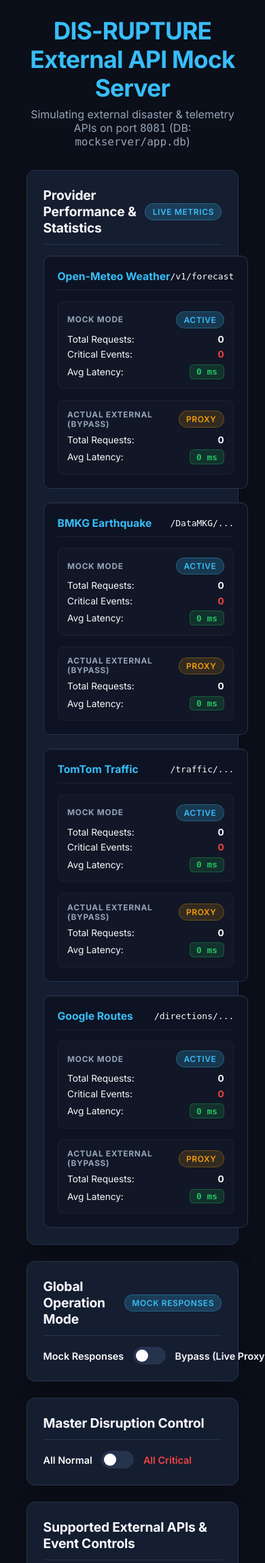
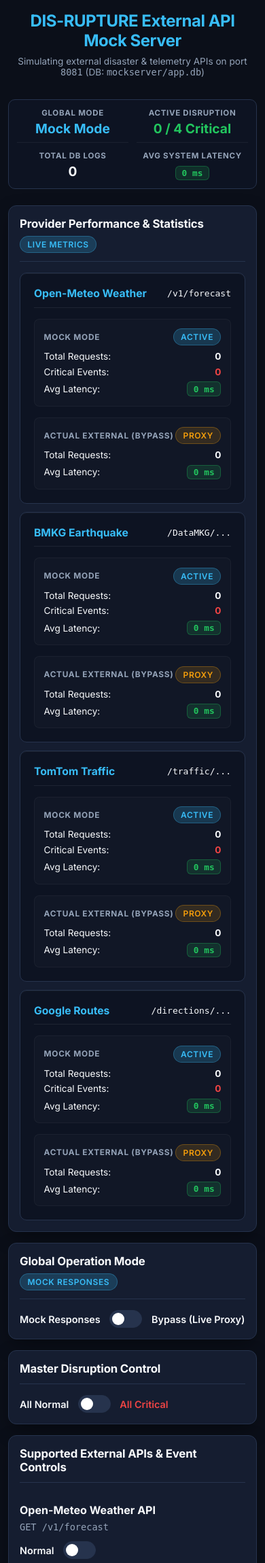
Before and after one commit to fram0007-collab/Taichi-no-kaze, a FastAPI app: page / in a window 390 px wide; the page is wider, and only the part inside the window is pictured. Shown: the top 2299 px of that part at 68% size. Run offline with FastAPI, Linux system fonts and the light colour scheme; data that the repository does not hold is empty.

Commit message:
feat: add helicopter summary view banner and hide detailed traffic logs on mobile view

```diff
--- a/mockserver/templates/index.html
+++ b/mockserver/templates/index.html
@@ -191,18 +191,45 @@
             border: 1px solid rgba(239, 68, 68, 0.3);
         }
 
-        /* ── Statistics Cards Grid (Wide Responsive Layout) ── */
+        /* ── Helicopter View Summary Banner ── */
+        .helicopter-bar {
+            display: grid;
+            grid-template-columns: repeat(4, 1fr);
+            gap: 1rem;
+            background: #0d1322;
+            border: 1px solid var(--border);
+            border-radius: 10px;
+            padding: 1rem;
+            margin-bottom: 1.5rem;
+        }
+        .helicopter-item {
+            display: flex;
+            flex-direction: column;
+            align-items: center;
+            text-align: center;
+            border-right: 1px solid rgba(255,255,255,0.06);
+            padding: 0 0.5rem;
+        }
+        .helicopter-item:last-child { border-right: none; }
+        .helicopter-title {
+            font-size: 0.72rem;
+            text-transform: uppercase;
+            letter-spacing: 0.06em;
+            color: var(--muted);
+            font-weight: 700;
+            margin-bottom: 0.25rem;
+        }
+        .helicopter-val {
+            font-size: 1.2rem;
+            font-weight: 700;
+        }
+
+        /* ── Statistics Cards Grid ── */
         .stats-grid {
             display: grid;
             grid-template-columns: repeat(4, 1fr);
             gap: 1.25rem;
             margin-top: 1rem;
-        }
-        @media (max-width: 1200px) {
-            .stats-grid { grid-template-columns: repeat(2, 1fr); }
-        }
-        @media (max-width: 640px) {
-            .stats-grid { grid-template-columns: 1fr; }
         }
 
         .provider-card {
@@ -267,7 +294,7 @@
         .service-info h3 { margin: 0 0 0.25rem 0; font-size: 1rem; }
         .service-info code { color: var(--muted); font-size: 0.85rem; }
 
-        /* ── Scrollable Table Inspector (Wide Desktop Table) ── */
+        /* ── Scrollable Table Inspector ── */
         .table-scroll-container {
             max-height: 480px;
             overflow-y: auto;
@@ -325,9 +352,6 @@
             padding: 1.25rem;
             border-bottom: 1px solid var(--border);
         }
-        @media (max-width: 900px) {
-            .panels-grid { grid-template-columns: 1fr; }
-        }
         .inspector-panel {
             background: #0d1322;
             border: 1px solid var(--border);
@@ -375,6 +399,40 @@
             padding-top: 0.75rem;
             border-top: 1px solid var(--border);
         }
+
+        /* ── Mobile View Optimization: Hide Traffic Logs Panel ── */
+        @media (max-width: 768px) {
+            body { padding: 1rem 0.75rem; }
+            .container { width: 100%; }
+            .header h1 { font-size: 1.5rem; }
+            .header p { font-size: 0.85rem; }
+
+            .helicopter-bar {
+                grid-template-columns: repeat(2, 1fr);
+                gap: 0.75rem;
+                padding: 0.75rem;
+            }
+            .helicopter-item {
+                border-right: none;
+                border-bottom: 1px solid rgba(255,255,255,0.06);
+                padding-bottom: 0.5rem;
+            }
+            .helicopter-item:nth-child(3), .helicopter-item:nth-child(4) {
+                border-bottom: none;
+                padding-bottom: 0;
+            }
+
+            .stats-grid { grid-template-columns: 1fr; gap: 0.75rem; }
+            .card { padding: 1rem; margin-bottom: 1rem; }
+            .card h2 { font-size: 1.05rem; flex-direction: column; align-items: flex-start; gap: 0.5rem; }
+
+            .service-row { flex-direction: column; align-items: flex-start; gap: 0.75rem; }
+
+            /* HIDE DETAILED TRAFFIC LOGS TABLE PANELS ON MOBILE VIEW ONLY */
+            .card-log-panel {
+                display: none !important;
+            }
+        }
     </style>
 </head>
 <body>
@@ -384,7 +442,27 @@
             <p>Simulating external disaster & telemetry APIs on port <code>8081</code> (DB: <code>mockserver/app.db</code>)</p>
         </div>
 
-        <!-- 1. STATISTICS CARDS (Card Style with Color Coded Latencies) -->
+        <!-- HELICOPTER VIEW SUMMARY BANNER -->
+        <div class="helicopter-bar">
+            <div class="helicopter-item">
+                <span class="helicopter-title">Global Mode</span>
+                <span id="heli-mode" class="helicopter-val" style="color: var(--accent);">Mock Mode</span>
+            </div>
+            <div class="helicopter-item">
+                <span class="helicopter-title">Active Disruption</span>
+                <span id="heli-critical" class="helicopter-val" style="color: var(--success);">0 / 4 Critical</span>
+            </div>
+            <div class="helicopter-item">
+                <span class="helicopter-title">Total DB Logs</span>
+                <span id="heli-total" class="helicopter-val">0</span>
+            </div>
+            <div class="helicopter-item">
+                <span class="helicopter-title">Avg System Latency</span>
+                <span id="heli-latency" class="helicopter-val"><span class="latency-pill latency-fast">0 ms</span></span>
+            </div>
+        </div>
+
+        <!-- 1. STATISTICS CARDS (Big Picture Statistics) -->
         <div class="card">
             <h2>
                 <span>Provider Performance & Statistics</span>
@@ -594,8 +672,8 @@
             </div>
         </div>
 
-        <!-- PANEL 1: LIVE DEBUG STREAM (In-Memory) -->
-        <div class="card">
+        <!-- PANEL 1: LIVE DEBUG STREAM (Hidden on Mobile) -->
+        <div class="card card-log-panel">
             <h2>
                 <span>Live HTTP Request Stream (In-Memory Debugger)</span>
                 <div class="flex-group">
@@ -641,8 +719,8 @@
             </div>
         </div>
 
-        <!-- PANEL 2: PERSISTENT SQLITE DATABASE QUERY HISTORY -->
-        <div class="card">
+        <!-- PANEL 2: PERSISTENT SQLITE DATABASE QUERY HISTORY (Hidden on Mobile) -->
+        <div class="card card-log-panel">
             <h2>
                 <span>SQLite Persistent Query History (<code>mockserver/app.db</code>)</span>
                 <div class="flex-group">
@@ -765,6 +843,10 @@
         }
 
         function renderStats(stats) {
+            let grandTotal = 0;
+            let sumLatency = 0;
+            let latencyCount = 0;
+
             for (const [svc, data] of Object.entries(stats)) {
                 // Mock
                 const mTotal = document.getElementById(`stat-${svc}-mock-total`);
@@ -774,12 +856,29 @@
                 if (mCrit) mCrit.innerText = data.mock.critical;
                 if (mLatContainer) mLatContainer.innerHTML = getLatencyPillHtml(data.mock.avg_latency_ms);
 
+                grandTotal += data.mock.total;
+                if (data.mock.avg_latency_ms > 0) {
+                    sumLatency += data.mock.avg_latency_ms * data.mock.total;
+                    latencyCount += data.mock.total;
+                }
+
                 // Bypass
                 const bTotal = document.getElementById(`stat-${svc}-bypass-total`);
                 const bLatContainer = document.getElementById(`stat-${svc}-bypass-lat-container`);
                 if (bTotal) bTotal.innerText = data.bypass.total;
                 if (bLatContainer) bLatContainer.innerHTML = getLatencyPillHtml(data.bypass.avg_latency_ms);
+
+                grandTotal += data.bypass.total;
+                if (data.bypass.avg_latency_ms > 0) {
+                    sumLatency += data.bypass.avg_latency_ms * data.bypass.total;
+                    latencyCount += data.bypass.total;
+                }
             }
+
+            // Update Helicopter View Summary Stats
+            document.getElementById('heli-total').innerText = grandTotal;
+            const overallAvg = latencyCount > 0 ? Math.round(sumLatency / latencyCount) : 0;
+            document.getElementById('heli-latency').innerHTML = getLatencyPillHtml(overallAvg);
         }
 
         function renderState() {
@@ -788,6 +887,13 @@
             document.getElementById('modeBadge').innerText = isMock ? 'Mock Responses' : 'Bypass (Proxy)';
 
             document.getElementById('modeSwitch').checked = !isMock;
+
+            // Helicopter View Mode Update
+            const heliMode = document.getElementById('heli-mode');
+            if (heliMode) {
+                heliMode.innerText = isMock ? 'Mock Mode' : 'Bypass (Proxy)';
+                heliMode.style.color = isMock ? 'var(--accent)' : 'var(--warning)';
+            }
 
             // Handle Disabling Disruption Controls when in Bypass Mode
             const isBypass = !isMock;
@@ -808,9 +914,11 @@
             document.getElementById('masterSwitch').disabled = isBypass;
             document.getElementById('masterSwitch').checked = currentState.global_critical;
 
+            let activeCriticalCount = 0;
             for (const [service, data] of Object.entries(currentState.services)) {
                 const sw = document.getElementById(`switch-${service}`);
                 const lbl = document.getElementById(`label-${service}`);
+                if (data.critical) activeCriticalCount++;
                 if (sw) {
                     sw.disabled = isBypass;
                     sw.checked = data.critical;
@@ -819,6 +927,13 @@
                     lbl.innerText = data.critical ? 'Critical' : 'Normal';
                     lbl.style.color = data.critical ? 'var(--danger)' : 'var(--text)';
                 }
+            }
+
+            // Helicopter View Active Disruption Update
+            const heliCrit = document.getElementById('heli-critical');
+            if (heliCrit) {
+                heliCrit.innerText = `${activeCriticalCount} / 4 Critical`;
+                heliCrit.style.color = activeCriticalCount > 0 ? 'var(--danger)' : 'var(--success)';
             }
         }
 
```
